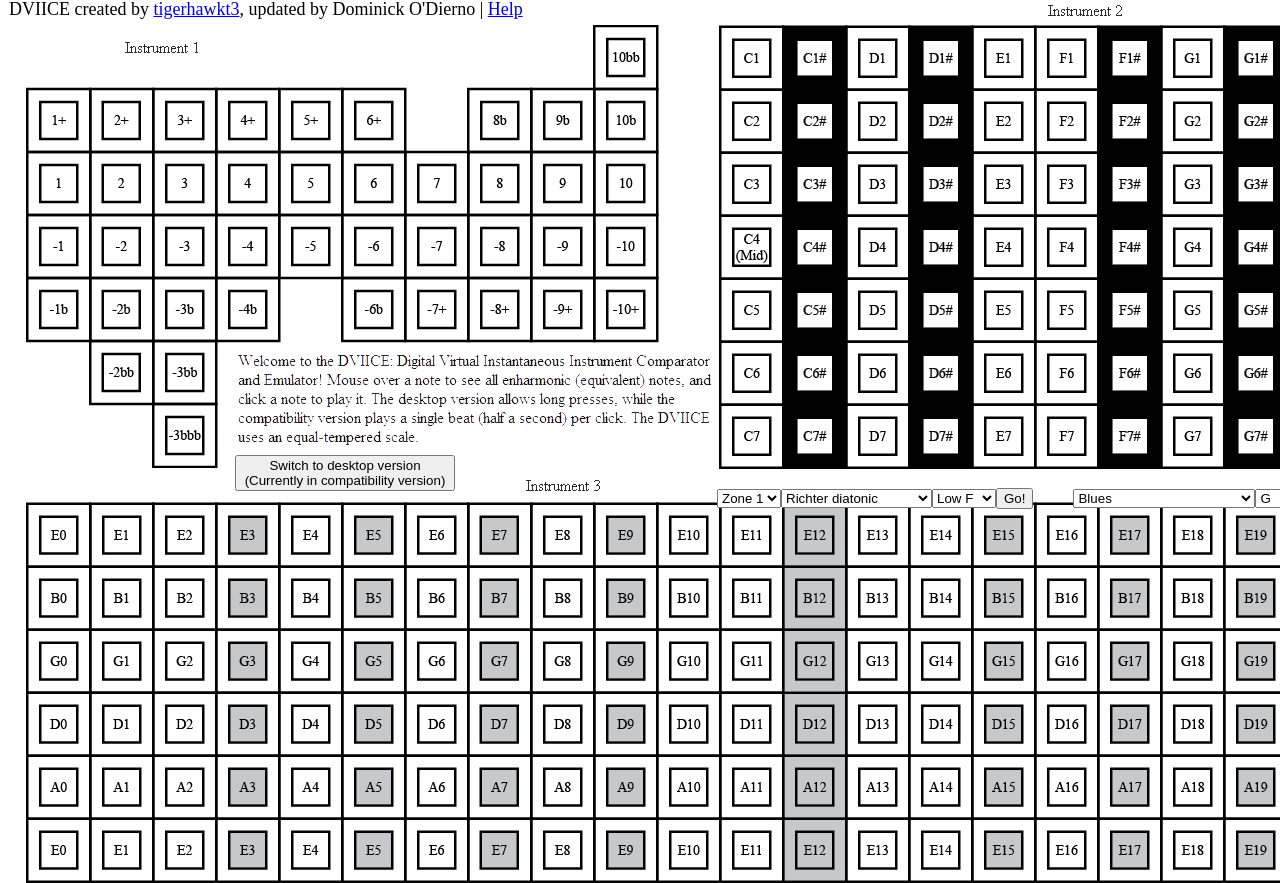
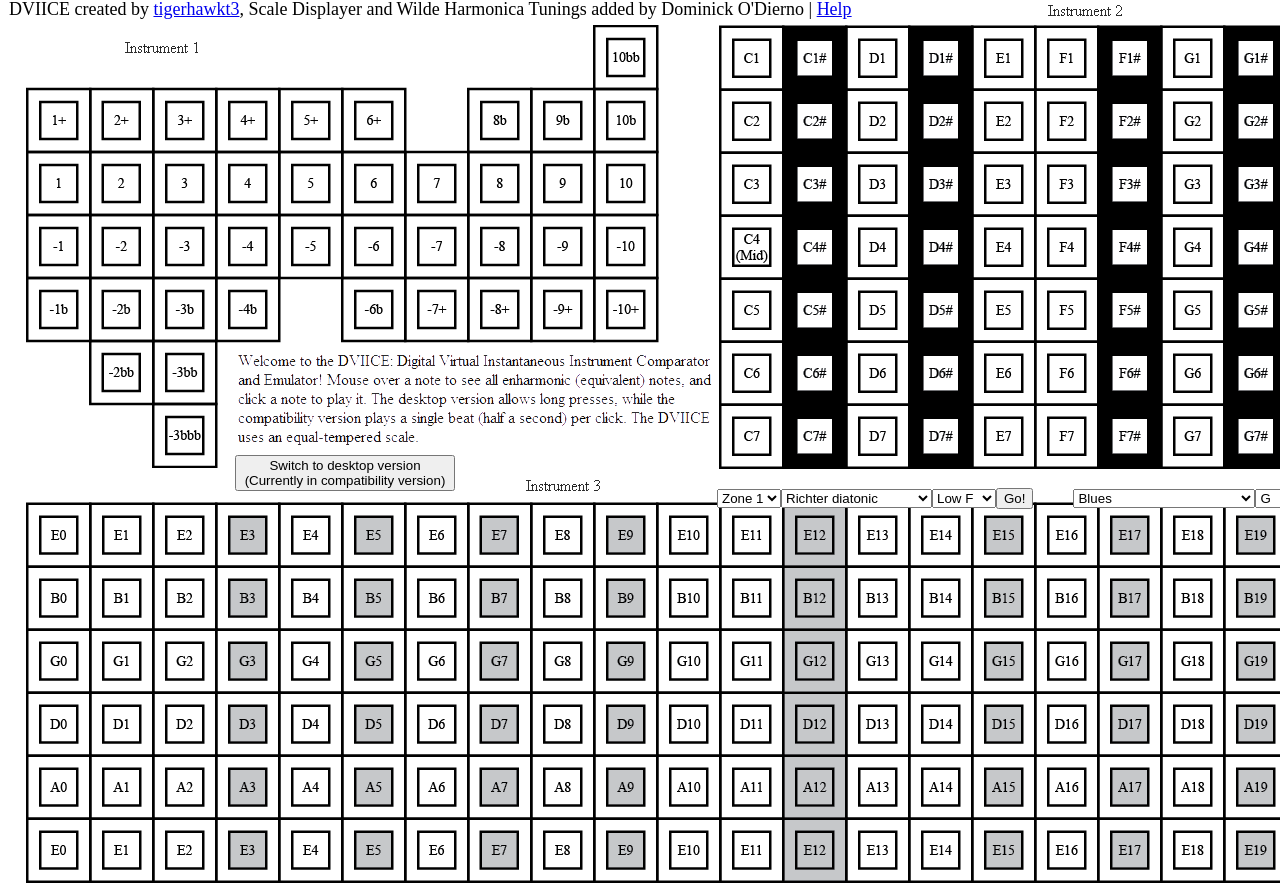
Before and after one commit to odiernod/domdviice, a plain HTML site: page dviice.html in a window 1280 px wide. Shown: the top 883 px of the page. Drawn offline with nearby package versions, Linux system fonts and the light colour scheme.

Commit message:
adding more info about updates
main page heading info added

```diff
--- a/dviice.html
+++ b/dviice.html
@@ -323,7 +323,7 @@ $(document).ready(function(){
     </td>
     </tr>
     </table>
-<font size="+1">&nbsp; DVIICE created by <a href="../../index.html">tigerhawkt3</a>, updated by Dominick O'Dierno | <a href="help.html">Help</a></font>
+<font size="+1">&nbsp; DVIICE created by <a href="../../index.html">tigerhawkt3</a>, Scale Displayer and Wilde Harmonica Tunings added by Dominick O'Dierno | <a href="help.html">Help</a></font>
 
 <div class="instrumentimg1" id="instrumentimg1" ondragstart='return false;' ondrop='return false;'><img src="diatonic.png"></div>
 <table class="instrument1" id="instrument1" ondragstart='return false;' ondrop='return false;'></table>
```
